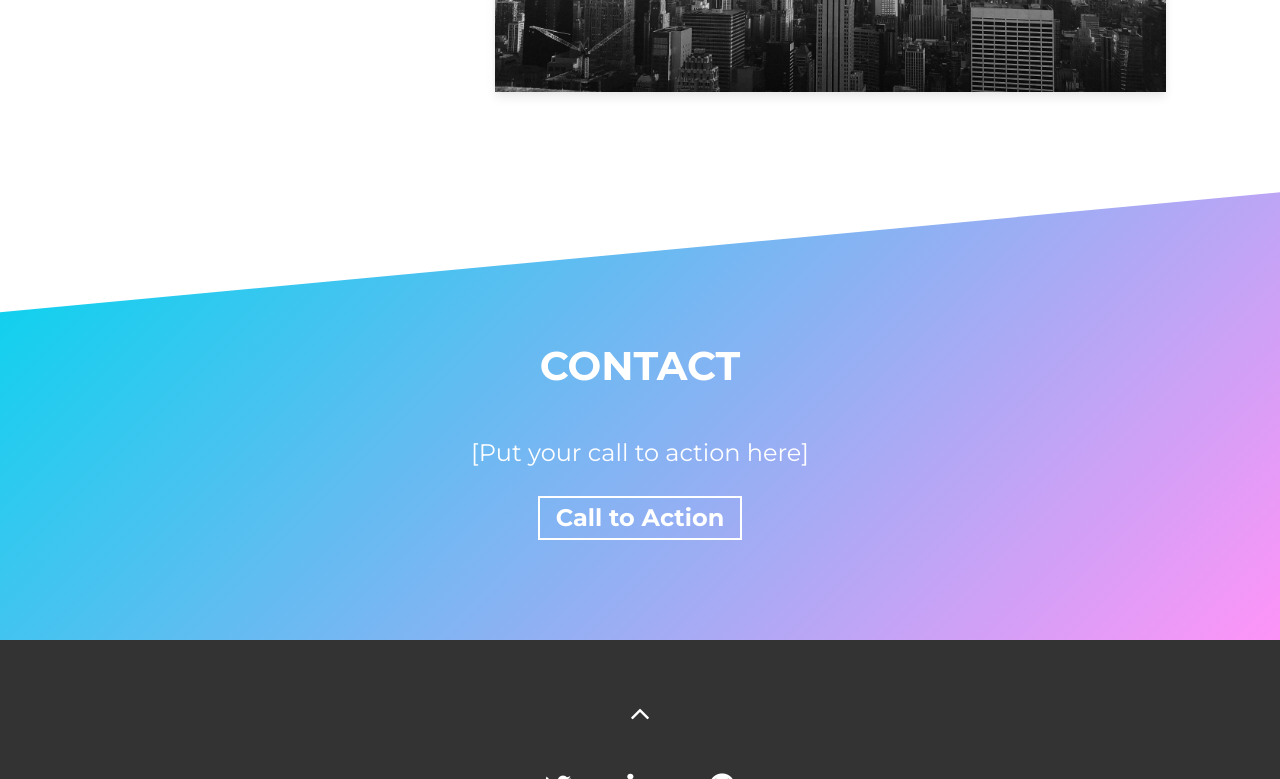
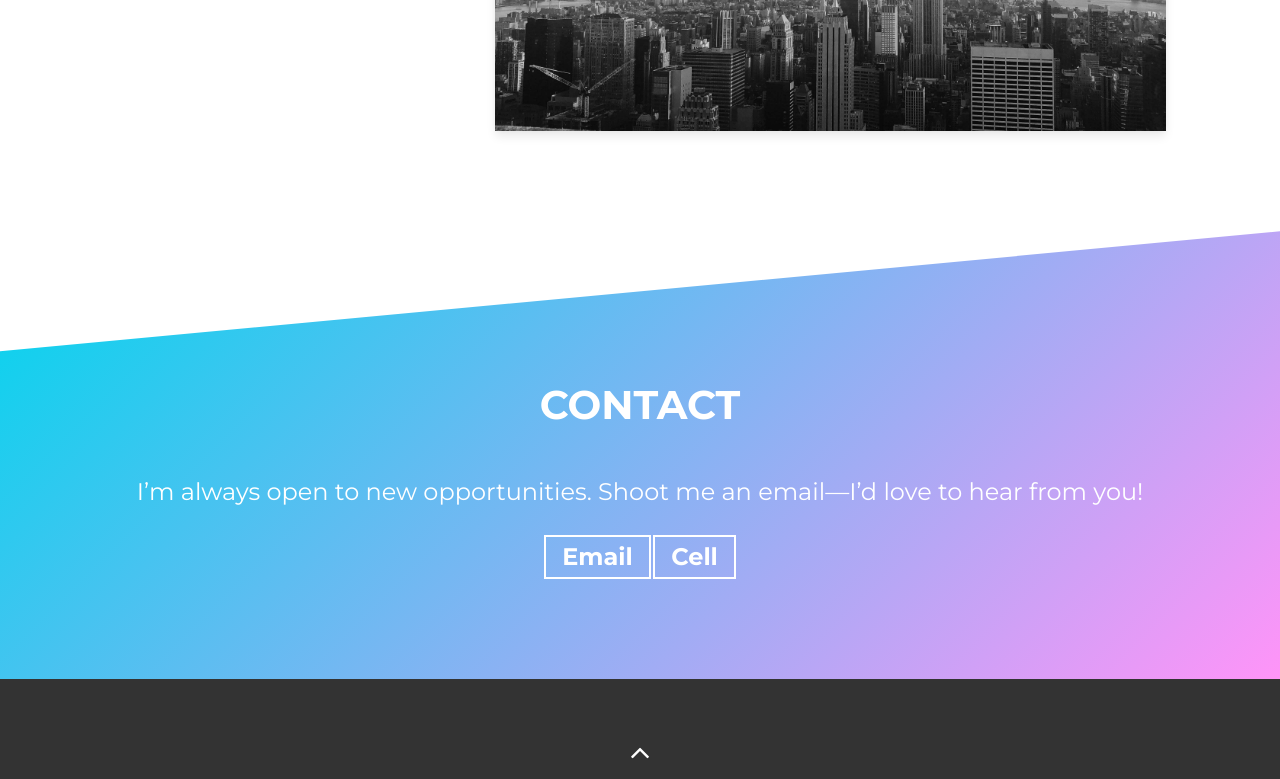
Before and after one commit to StevenLeasure/Portfolio, a website built with Parcel: page src/index.html in a window 1280 px wide. Shown: the part 2736-3515 px from the top of the page. Built offline with nearby package versions, Linux system fonts and the light colour scheme.

Commit message:
updating robofriends and contact

```diff
--- a/src/index.html
+++ b/src/index.html
@@ -115,7 +115,7 @@
                 <h3 class="project-wrapper__text-title">RoboFriends</h3>
                 <div>
                   <p class="mb-4">
-                    Find my robot friends using key words and phrases.
+                    RoboFriends is a dynamic React.js web app that fetches and displays robot profiles from an API, featuring real-time search filtering. Built with modern front-end tools like React Hooks, Redux, and CSS-in-JS (Tachyons), it demonstrates clean state management and responsive design. The app showcases my ability to integrate APIs, implement interactive UI elements, and optimize performance.
                   </p>
                 </div>
                 <a
@@ -138,7 +138,7 @@
             </div>
             <div class="col-lg-8 col-sm-12">
               <div class="project-wrapper__image load-hidden">
-                <a rel="noreferrer" href="#!" target="_blank">
+                <a rel="noreferrer" href="https://stevenleasure.github.io/robofriends/" target="_blank">
                   <div
                     data-tilt
                     data-tilt-max="4"
@@ -275,13 +275,20 @@
       <div class="container">
         <h2 class="section-title">Contact</h2>
         <div class="contact-wrapper load-hidden">
-          <p class="contact-wrapper__text">[Put your call to action here]</p>
+          <p class="contact-wrapper__text">I’m always open to new opportunities. Shoot me an email—I’d love to hear from you!</p>
           <a
             rel="noreferrer"
             target="_blank"
             class="cta-btn cta-btn--resume"
-            href="mailto:example@email.com"
-            >Call to Action</a
+            href="mailto:1stevenleasure1@gmail.com"
+            >Email</a
+          >
+           <a
+            rel="noreferrer"
+            target="_blank"
+            class="cta-btn cta-btn--resume"
+            href="tel:+17246015061"
+            >Cell</a
           >
         </div>
       </div>
@@ -301,7 +308,7 @@
           <a rel="noreferrer" href="#!" target="_blank">
             <i class="fa fa-linkedin fa-inverse"></i>
           </a>
-          <a rel="noreferrer" href="#!" target="_blank">
+          <a rel="noreferrer" href="https://github.com/StevenLeasure" target="_blank">
             <i class="fa fa-github fa-inverse"></i>
           </a>
         </div>
```
